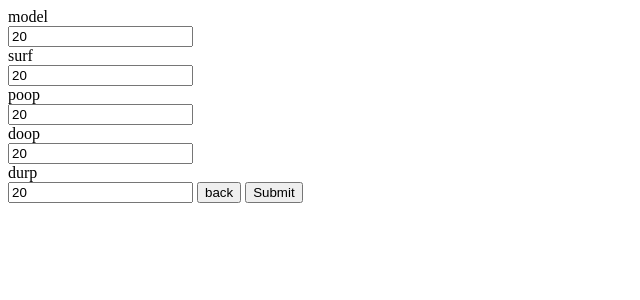
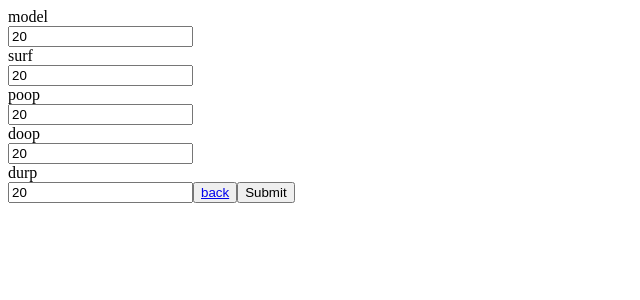
Before and after one commit to RichardBanh/project121, a React (Create React App) app: page /BFG in a window 1280 px wide. Shown: the top 300 px of the page, without its empty margins (0-640 px from the left). Built offline with nearby package versions, Linux system fonts and the light colour scheme.

Commit message:
it works

```diff
--- a/src/App.js
+++ b/src/App.js
@@ -4,8 +4,6 @@ import { BrowserRouter as Router, Route, Switch} from "react-router-dom";
 import SecForms from "./components/SecForms"
 
 function App() {
-
-
   return (
     <div>
       <Router>
--- a/src/components/Form.jsx
+++ b/src/components/Form.jsx
@@ -1,32 +1,44 @@
-import React from "react";
-import {Link, useParams} from "react-router-dom";
+import React, {Component} from "react";
+import {Link} from "react-router-dom";
+
+export default class Form extends Component {
+  constructor(props) {
+    super(props);
+    this.state = { weight: this.props.weight};
+    this.handleChange = this.handleChange.bind(this)
+  }
 
 
+  handleChange(e) {
+    this.setState({weight: e.target.value})
+  }
 
-export default function Form(props) {
-  if (props.id) {
+  render() {
+    if (this.props.id) {
       return (
         <>
-          <div>{props.department}</div>
+            <div>{this.props.department}</div>
             <input
             type="text"
-          name={props.department}
-          value={props.weight}
+            name={this.props.department}
+            value={this.state.weight}
+            onChange={this.handleChange}
           />
         </>
       );
     } else {
       return (
         <>
-          <Link to={props.department}>{props.department}</Link>
+            <Link to={this.props.department}>{this.props.department}</Link>
             <input
             type="text"
-          name={props.department}
-          value={props.weight}
+            name={this.props.department}
+            value={this.state.weight}
+            onChange={this.handleChange}
           />
         </>
       );
     }
 
-
   }
+    }
--- a/src/components/Forms.jsx
+++ b/src/components/Forms.jsx
@@ -1,26 +1,28 @@
 import React, { Component } from "react";
 import Form from "./Form";
-import datap from "../datap/boop"
-
+import datap from "../datap/boop";
 export default class Forms extends Component {
- constructor(props){
-   super(props);
-   this.state = {data:[]}
-
- }
-
+  constructor(props) {
+    super(props);
+    this.state = { data: [] };
+  }
   componentDidMount() {
-    const data = datap.movies
-    this.setState({data});
+    const data = datap.movies;
+    this.setState({ data });
   }
-
   render() {
-    if (!this.state.data){
-      return (<div>Loading</div>)
+    if (!this.state.data) {
+      return <div>Loading</div>;
     } else {
       const formpopulated = this.state.data.map(x => (
-      <Form department={x.department} weight={parseInt(x.weight, 10)} />
-    ));
-    return (<form>{formpopulated}<button>Submit</button></form>)
-  }}
+        <Form department={x.department} weight={parseInt(x.weight, 10)} />
+      ));
+      return (
+        <form>
+          {formpopulated}
+          <input type="submit" />
+        </form>
+      );
+    }
+  }
 }
--- a/src/components/SecForms.jsx
+++ b/src/components/SecForms.jsx
@@ -1,18 +1,18 @@
-import React, { Component } from 'react'
-import datap from "../datap/boop"
-import Form from "./Form"
-
-
+import React, { Component } from "react";
+import datap from "../datap/boop";
+import Form from "./Form";
+import { Link } from "react-router-dom";
 export default class SecForms extends Component {
   constructor(props) {
     super(props);
-    this.state = { data: [], id:"" };
+    this.state = { data: [], id: "" };
   }
   componentDidMount() {
     var id = this.props.match.params.id;
     var data = datap[id];
     this.setState({
-      data, id
+      data,
+      id
     });
   }
   render() {
@@ -20,13 +20,21 @@ export default class SecForms extends Component {
       return <div>Loading!</div>;
     } else {
       if (this.state.id) {
-      let formpopulated = this.state.data.map(x => (
-        <Form department={x.department} weight={parseInt(x.weight, 10)} id />
-      )); return (<div> {formpopulated} <button>back</button> <button>Submit</button></div>)
-    } else {
-         return (<div>has data but database broken </div>)
+        let formpopulated = this.state.data.map(x => (
+          <Form department={x.department} weight={parseInt(x.weight, 10)} id />
+        ));
+        return (
+          <form>
+            {formpopulated}
+            <button>
+              <Link to="/">back</Link>
+            </button>
+            <input type="submit" />
+          </form>
+        );
+      } else {
+        return <div>has data but database broken </div>;
       }
-
     }
   }
 }
```
Lines whose indentation alone changed are shown as unchanged.
